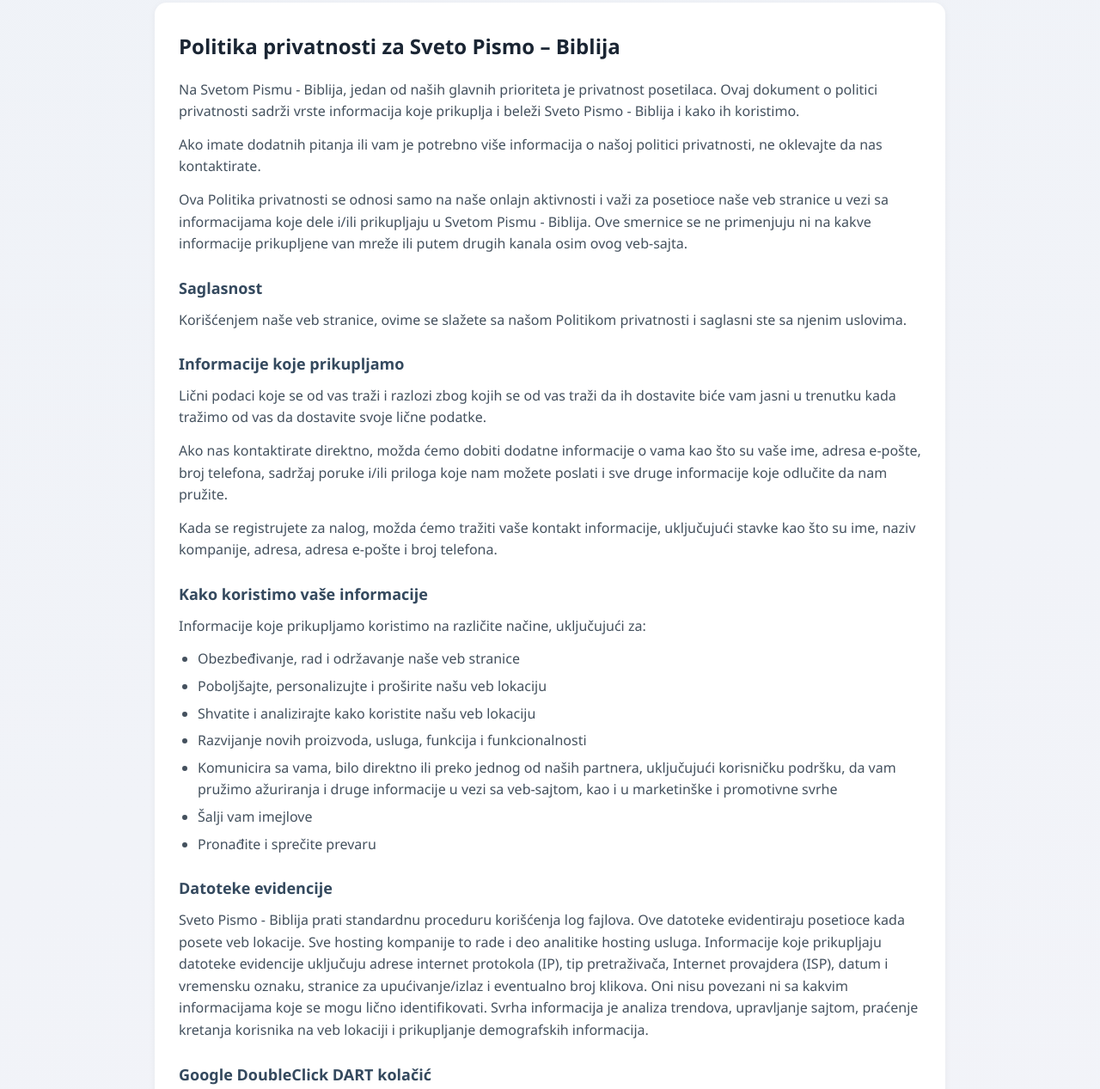
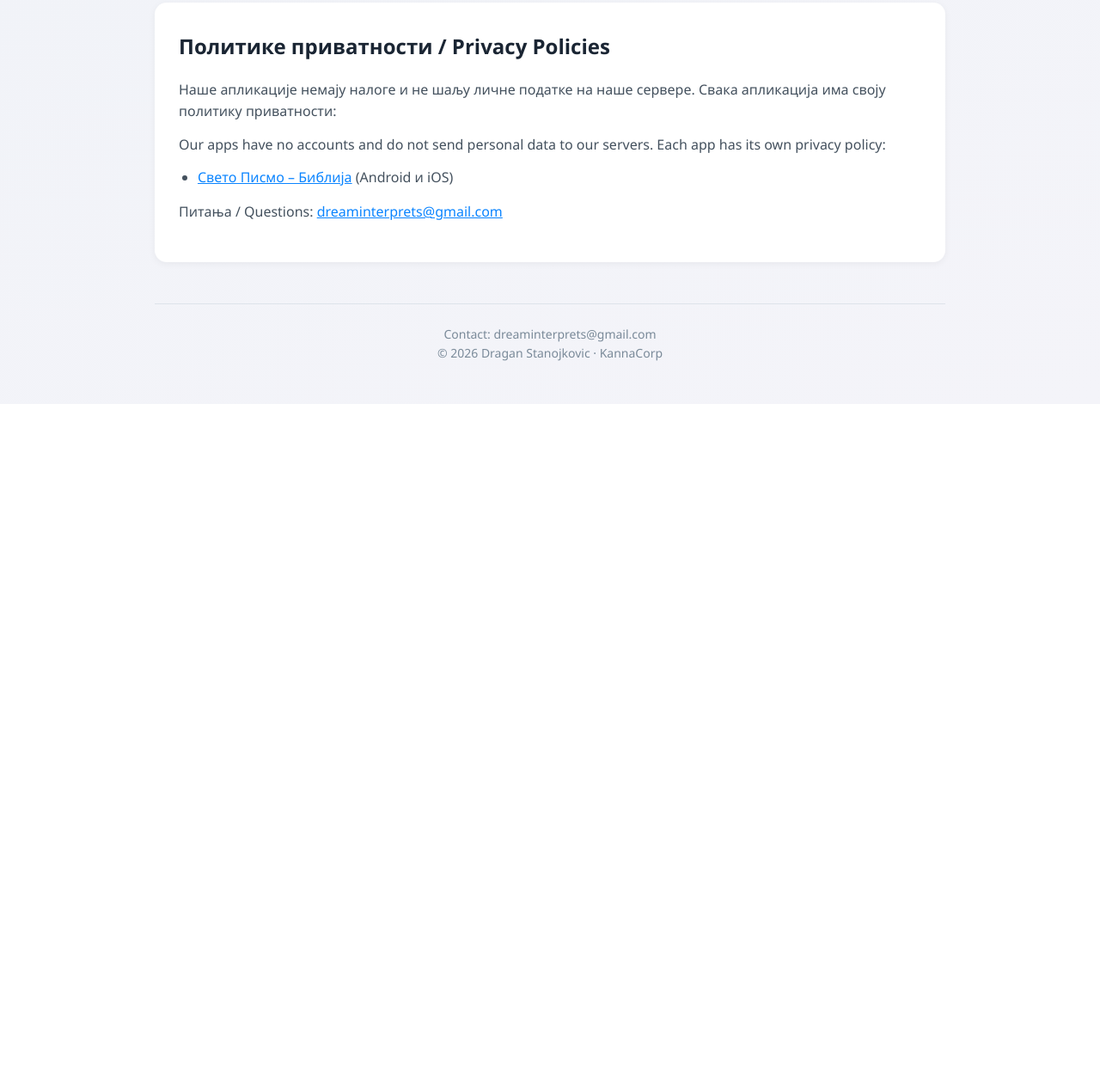
Before and after one commit to KannaCorp/KannaCorp.github.io, a plain HTML site: page index.html in a window 1280 px wide. Shown: the part 1040-2307 px from the top of the page at 86% size. After the commit the page ends 1510 px from the top, so only its background shows below. Drawn offline with Linux system fonts and the light colour scheme.

Commit message:
Jedna politika privatnosti po aplikaciji

```diff
--- a/index.html
+++ b/index.html
@@ -193,62 +193,15 @@
 
   <hr class="divider">
 
-  <!-- PRIVACY POLICY (Sveto Pismo - Biblija / Google Play) -->
+  <!-- POLITIKE PRIVATNOSTI: svaka aplikacija ima svoju stranicu -->
   <div class="privacy">
-    <h1>Politika privatnosti za Sveto Pismo – Biblija</h1>
-
-    <p>Na Svetom Pismu - Biblija, jedan od naših glavnih prioriteta je privatnost posetilaca. Ovaj dokument o politici privatnosti sadrži vrste informacija koje prikuplja i beleži Sveto Pismo - Biblija i kako ih koristimo.</p>
-    <p>Ako imate dodatnih pitanja ili vam je potrebno više informacija o našoj politici privatnosti, ne oklevajte da nas kontaktirate.</p>
-    <p>Ova Politika privatnosti se odnosi samo na naše onlajn aktivnosti i važi za posetioce naše veb stranice u vezi sa informacijama koje dele i/ili prikupljaju u Svetom Pismu - Biblija. Ove smernice se ne primenjuju ni na kakve informacije prikupljene van mreže ili putem drugih kanala osim ovog veb-sajta.</p>
-
-    <h2>Saglasnost</h2>
-    <p>Korišćenjem naše veb stranice, ovime se slažete sa našom Politikom privatnosti i saglasni ste sa njenim uslovima.</p>
-
-    <h2>Informacije koje prikupljamo</h2>
-    <p>Lični podaci koje se od vas traži i razlozi zbog kojih se od vas traži da ih dostavite biće vam jasni u trenutku kada tražimo od vas da dostavite svoje lične podatke.</p>
-    <p>Ako nas kontaktirate direktno, možda ćemo dobiti dodatne informacije o vama kao što su vaše ime, adresa e-pošte, broj telefona, sadržaj poruke i/ili priloga koje nam možete poslati i sve druge informacije koje odlučite da nam pružite.</p>
-    <p>Kada se registrujete za nalog, možda ćemo tražiti vaše kontakt informacije, uključujući stavke kao što su ime, naziv kompanije, adresa, adresa e-pošte i broj telefona.</p>
-
-    <h2>Kako koristimo vaše informacije</h2>
-    <p>Informacije koje prikupljamo koristimo na različite načine, uključujući za:</p>
+    <h1>Политике приватности / Privacy Policies</h1>
+    <p>Наше апликације немају налоге и не шаљу личне податке на наше сервере. Свака апликација има своју политику приватности:</p>
+    <p>Our apps have no accounts and do not send personal data to our servers. Each app has its own privacy policy:</p>
     <ul>
-      <li>Obezbeđivanje, rad i održavanje naše veb stranice</li>
-      <li>Poboljšajte, personalizujte i proširite našu veb lokaciju</li>
-      <li>Shvatite i analizirajte kako koristite našu veb lokaciju</li>
-      <li>Razvijanje novih proizvoda, usluga, funkcija i funkcionalnosti</li>
-      <li>Komunicira sa vama, bilo direktno ili preko jednog od naših partnera, uključujući korisničku podršku, da vam pružimo ažuriranja i druge informacije u vezi sa veb-sajtom, kao i u marketinške i promotivne svrhe</li>
-      <li>Šalji vam imejlove</li>
-      <li>Pronađite i sprečite prevaru</li>
+      <li><a href="https://kannacorp.github.io/svetopismo-support-ios/">Свето Писмо – Библија</a> (Android и iOS)</li>
     </ul>
-
-    <h2>Datoteke evidencije</h2>
-    <p>Sveto Pismo - Biblija prati standardnu proceduru korišćenja log fajlova. Ove datoteke evidentiraju posetioce kada posete veb lokacije. Sve hosting kompanije to rade i deo analitike hosting usluga. Informacije koje prikupljaju datoteke evidencije uključuju adrese internet protokola (IP), tip pretraživača, Internet provajdera (ISP), datum i vremensku oznaku, stranice za upućivanje/izlaz i eventualno broj klikova. Oni nisu povezani ni sa kakvim informacijama koje se mogu lično identifikovati. Svrha informacija je analiza trendova, upravljanje sajtom, praćenje kretanja korisnika na veb lokaciji i prikupljanje demografskih informacija.</p>
-
-    <h2>Google DoubleClick DART kolačić</h2>
-    <p>Google je jedan od dobavljača treće strane na našem sajtu. Takođe koristi kolačiće, poznate kao DART kolačići, za prikazivanje oglasa posetiocima našeg sajta na osnovu njihove posete i drugim sajtovima na internetu. Posetioci mogu da odbiju upotrebu DART kolačića posetom politici privatnosti Google oglasa na – <a href="https://policies.google.com/technologies/ads">https://policies.google.com/technologies/ads</a></p>
-
-    <h2>Politika privatnosti partnera za oglašavanje</h2>
-    <p>Oglasni serveri ili oglasne mreže trećih strana koriste tehnologije kao što su kolačići, JavaScript ili veb-svetionici koji se koriste u njihovim oglasima i vezama koje se pojavljuju na Svetom Pismu - Biblija, a koje se šalju direktno u pregledač korisnika. Oni automatski dobijaju vašu IP adresu kada se to dogodi. Ove tehnologije se koriste za merenje efikasnosti reklamnih kampanja i/ili personalizaciju reklamnog sadržaja koji vidite.</p>
-    <p>Imajte na umu da Sveto Pismo - Biblija nema pristup niti kontrolu nad ovim kolačićima koje koriste nezavisni oglašivači.</p>
-
-    <h2>Politika privatnosti trećih strana</h2>
-    <p>Sveto Pismo - Biblija Politika privatnosti se ne primenjuje na druge oglašivače ili veb-sajtove. Savetujemo vam da konsultujete odgovarajuću politiku privatnosti ovih nezavisnih servera oglasa za detaljnije informacije.</p>
-    <p>Možete da onemogućite kolačiće preko pojedinačnih opcija pregledača. Detaljnije informacije o upravljanju kolačićima možete pronaći na veb lokacijama pregledača.</p>
-
-    <h2>CCPA prava na privatnost (nemojte prodavati moje lične podatke)</h2>
-    <p>Prema CCPA, između ostalih prava, potrošači iz Kalifornije imaju pravo da: zatraže otkrivanje kategorija i specifičnih delova ličnih podataka koje preduzeće prikuplja; zatraže brisanje ličnih podataka; odbiju prodaju ličnih podataka. Ako podnesete zahtev, imamo mesec dana da vam odgovorimo.</p>
-
-    <h2>Prava na zaštitu podataka GDPR-a</h2>
-    <p>Svaki korisnik ima pravo na: pristup podacima, ispravku, brisanje, ograničenje obrade, prigovor na obradu i prenosivost podataka. Ako podnesete zahtev, imamo mesec dana da vam odgovorimo.</p>
-
-    <h2>Informacije za decu</h2>
-    <p>Zaštita dece dok koriste internet nam je prioritet. Podstičemo roditelje i staratelje da prate njihove onlajn aktivnosti. Sveto Pismo - Biblija svesno ne prikuplja lične podatke od dece mlađe od 13 godina. Ako mislite da je vaše dete dalo ovu vrstu informacija, kontaktirajte nas i uklonićemo takve informacije.</p>
-
-    <h2>Promene ove politike privatnosti</h2>
-    <p>Možemo s vremena na vreme ažurirati našu politiku privatnosti. Savetujemo vam da periodično pregledate ovu stranicu. Promene stupaju na snagu odmah nakon objavljivanja.</p>
-
-    <h2>Kontaktirajte nas</h2>
-    <p>Ako imate pitanja ili sugestija u vezi sa našom politikom privatnosti, kontaktirajte nas na <a href="mailto:dreaminterprets@gmail.com">dreaminterprets@gmail.com</a>.</p>
+    <p>Питања / Questions: <a href="mailto:dreaminterprets@gmail.com">dreaminterprets@gmail.com</a></p>
   </div>
 
   <footer>
```
